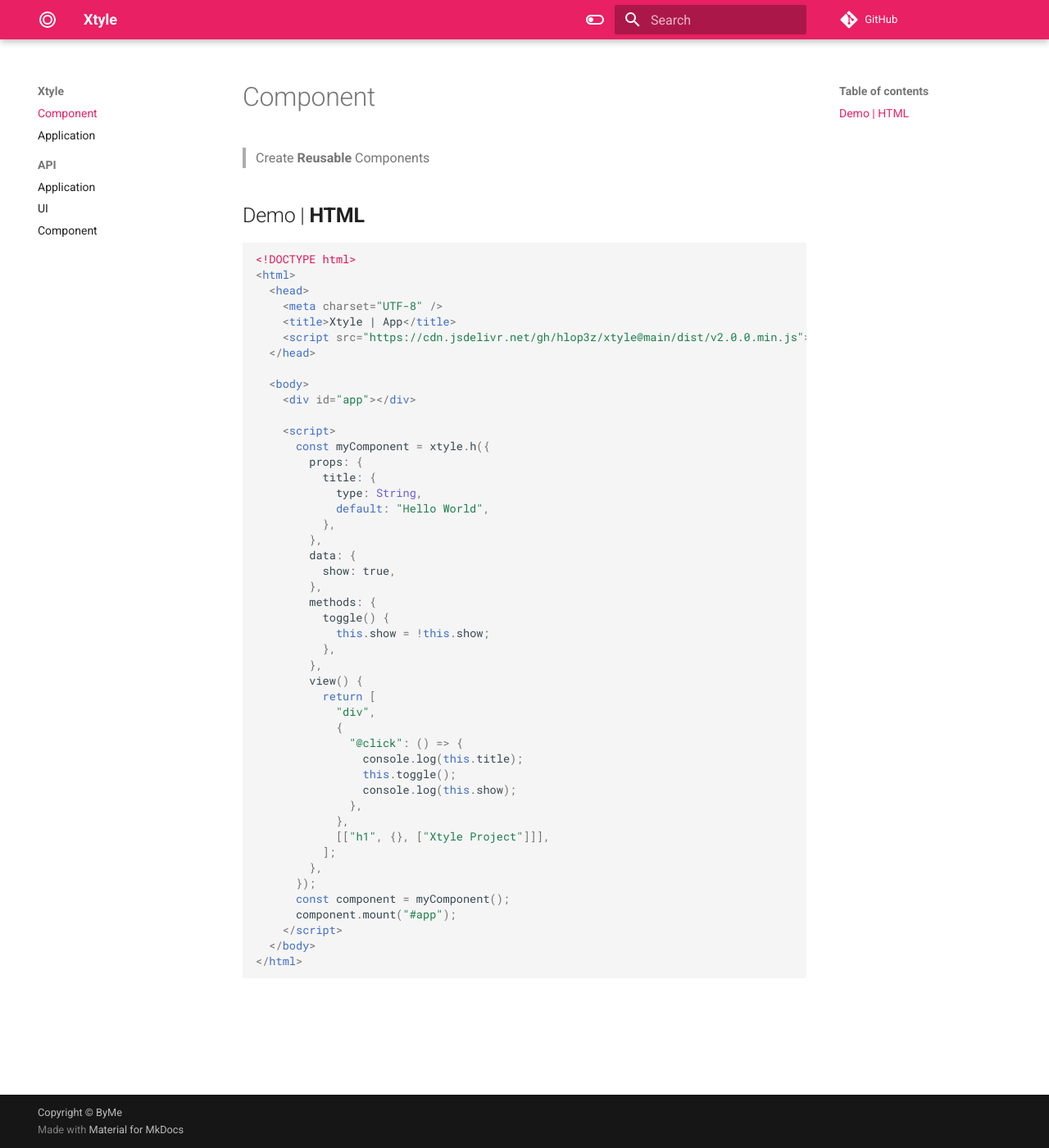
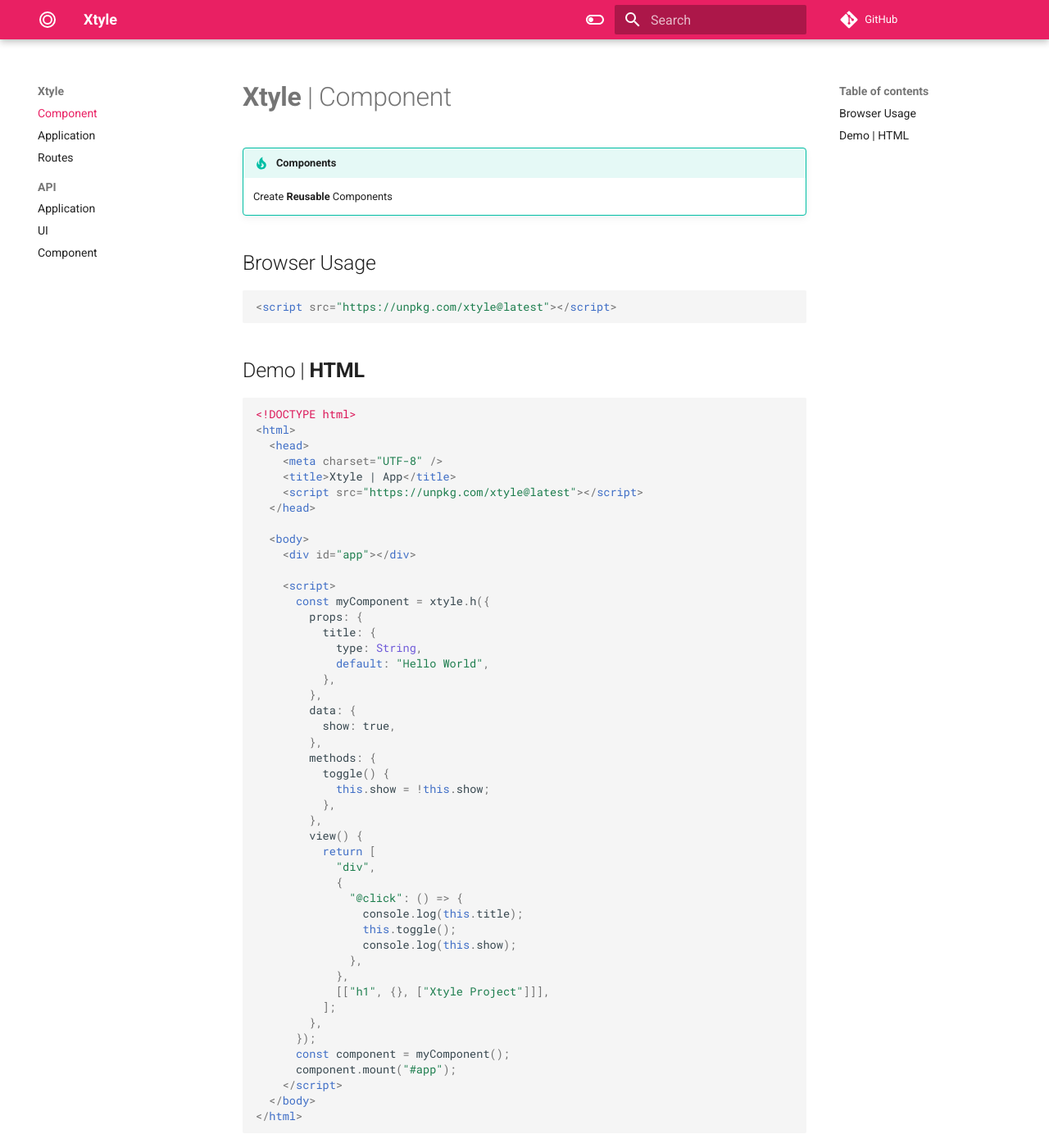
Before and after one commit to hlop3z/xtyle, an MkDocs documentation site: the page built from docs/docs/index.md, in a window 1280 px wide and 1400 px high. Shown: the whole window at 82% size. Built offline with MkDocs 1.6.1 and Material for MkDocs 9.7.7, drawn with Linux system fonts in a browser that asks for light colours; comment, search, counter and statistics services are not loaded.

Commit message:
more docs

````diff
--- a/docs/docs/index.md
+++ b/docs/docs/index.md
@@ -1,6 +1,14 @@
-# Component
+# **Xtyle** | Component
 
-> Create **Reusable** Components
+!!! tip "Components"
+
+    Create **Reusable** Components
+
+## Browser Usage
+
+```html
+<script src="https://unpkg.com/xtyle@latest"></script>
+```
 
 ## Demo | **HTML**
 
@@ -10,7 +18,7 @@
   <head>
     <meta charset="UTF-8" />
     <title>Xtyle | App</title>
-    <script src="https://cdn.jsdelivr.net/gh/hlop3z/xtyle@main/dist/v2.0.0.min.js"></script>
+    <script src="https://unpkg.com/xtyle@latest"></script>
   </head>
 
   <body>
--- a/docs/mkdocs.yml
+++ b/docs/mkdocs.yml
@@ -1,11 +1,12 @@
 site_name: Xtyle
 site_url: https://hlop3z.github.io/xtyle/
 repo_url: https://github.com/hlop3z/xtyle
-copyright: Copyright © ByMe
+copyright: Copyright © Hlop3z
 
 nav:
   - Component: index.md
   - Application: application.md
+  - Routes: routes.md
   - API:
       - Application: api/application.md
       - UI: api/ui.md
@@ -43,6 +44,7 @@
         name: Switch to light mode
 
 markdown_extensions:
+  - admonition
   - tables
   - pymdownx.highlight:
       anchor_linenums: true
--- a/package.json
+++ b/package.json
@@ -1,6 +1,6 @@
 {
   "name": "xtyle",
-  "version": "2.0.2",
+  "version": "2.0.3",
   "description": "Micro Framework",
   "main": "./dist/index.min.js",
   "module": "./dist/index.min.mjs",
````
Also changed, not shown: docs/docs/api/application.md (+9 -9 lines), docs/docs/api/ui.md (+1 -0 lines), docs/docs/application.md (+11 -3 lines), docs/docs/routes.md (added, +52 -0 lines), 2 other files.
